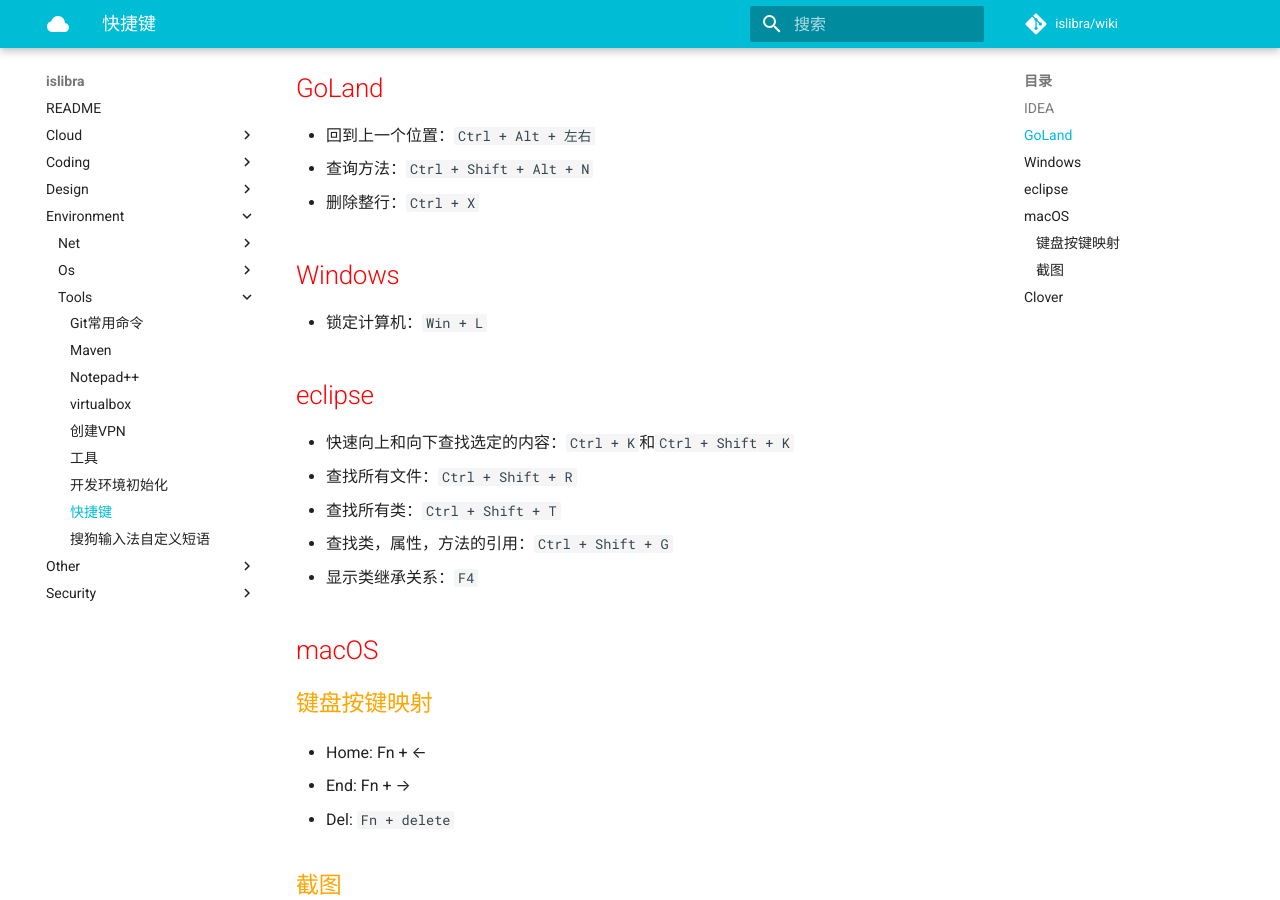
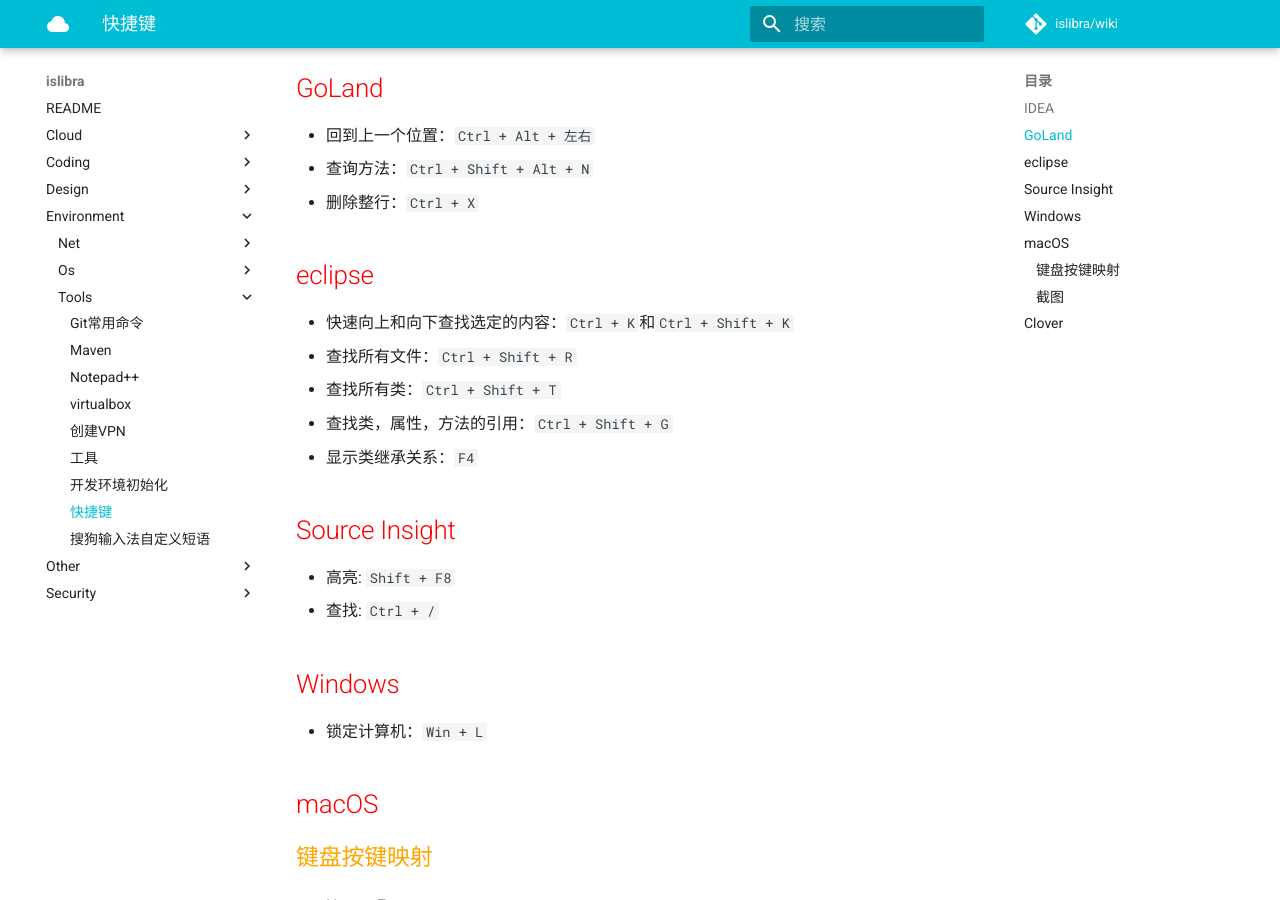
Before and after one commit to islibra/wiki, an MkDocs documentation site: the page built from docs/environment/tools/快捷键.md, in a window 1280 px wide and 900 px high, scrolled down 1161 px. Built offline with MkDocs 1.6.1 and Material for MkDocs 9.7.7, drawn with Linux system fonts in a browser that asks for light colours; comment, search, counter and statistics services are not loaded.

Commit message:
Update 快捷键.md

```diff
--- a/docs/environment/tools/快捷键.md
+++ b/docs/environment/tools/快捷键.md
@@ -51,6 +47,15 @@
 - 查找所有类：`Ctrl + Shift + T`
 - 查找类，属性，方法的引用：`Ctrl + Shift + G`
 - 显示类继承关系：`F4`
+
+## Source Insight
+
+- 高亮: `Shift + F8`
+- 查找: `Ctrl + /`
+
+## Windows
+
++ 锁定计算机：`Win + L`
 
 ## macOS
 
```
Also changed, not shown: other parts of docs/environment/tools/快捷键.md (+0 -4 lines).
